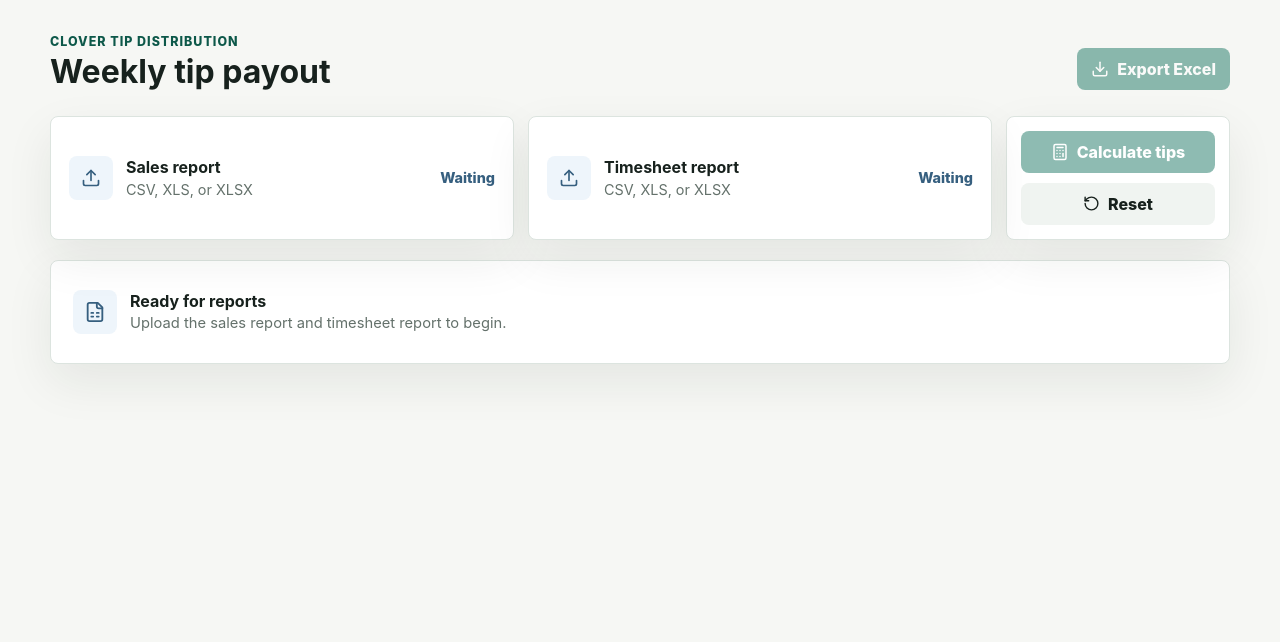
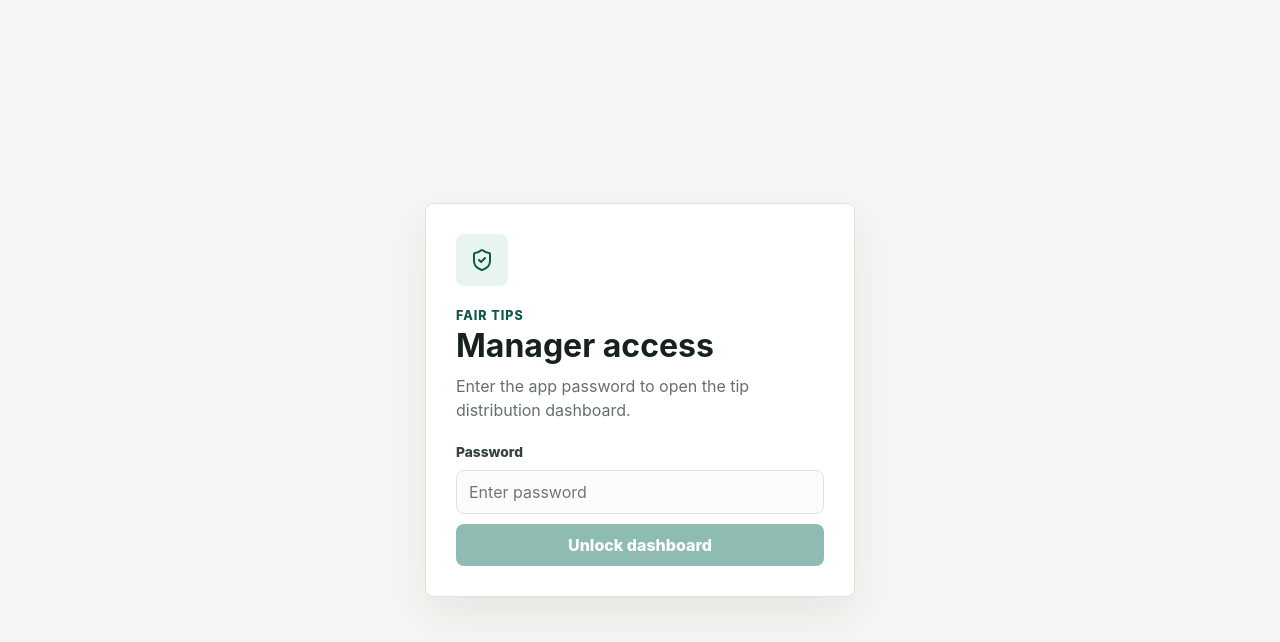
Before and after one commit to ralphgmorente/fair-tips, a Next.js app: page / in a window 1280 px wide. Shown: the top 642 px of the page. Built offline with nearby package versions, Linux system fonts and the light colour scheme.

Commit message:
Add access login

```diff
--- /dev/null
+++ b/app/api/unlock/route.ts
@@ -0,0 +1,42 @@
+import { NextResponse } from "next/server";
+import { timingSafeEqual } from "node:crypto";
+
+export async function POST(request: Request) {
+  const configuredPassword = process.env.FAIR_TIPS_PASSWORD || process.env.APP_PASSWORD;
+
+  if (!configuredPassword) {
+    return NextResponse.json(
+      {
+        ok: false,
+        message: "Password is not configured. Set FAIR_TIPS_PASSWORD in the environment."
+      },
+      { status: 500 }
+    );
+  }
+
+  const body = (await request.json().catch(() => null)) as { password?: unknown } | null;
+  const submittedPassword = typeof body?.password === "string" ? body.password : "";
+
+  if (!submittedPassword || !passwordsMatch(submittedPassword, configuredPassword)) {
+    return NextResponse.json(
+      {
+        ok: false,
+        message: "Password is incorrect."
+      },
+      { status: 401 }
+    );
+  }
+
+  return NextResponse.json({ ok: true });
+}
+
+function passwordsMatch(submittedPassword: string, configuredPassword: string) {
+  const submitted = Buffer.from(submittedPassword);
+  const configured = Buffer.from(configuredPassword);
+
+  if (submitted.length !== configured.length) {
+    return false;
+  }
+
+  return timingSafeEqual(submitted, configured);
+}
--- a/app/globals.css
+++ b/app/globals.css
@@ -50,12 +50,85 @@
   padding: 34px 0 52px;
 }
 
+.access-shell {
+  display: grid;
+  min-height: 100vh;
+  place-items: center;
+  padding: 24px;
+}
+
+.password-card {
+  display: grid;
+  gap: 22px;
+  width: min(100%, 430px);
+  padding: 30px;
+  background: var(--surface);
+  border: 1px solid var(--line);
+  border-radius: 8px;
+  box-shadow: var(--shadow);
+}
+
+.access-icon {
+  display: grid;
+  width: 52px;
+  height: 52px;
+  place-items: center;
+  border-radius: 8px;
+  background: var(--accent-soft);
+  color: var(--accent-dark);
+}
+
+.access-copy {
+  margin: 10px 0 0;
+  color: var(--muted);
+  line-height: 1.5;
+}
+
+.password-form {
+  display: grid;
+  gap: 10px;
+}
+
+.password-form label {
+  color: #34433c;
+  font-size: 0.86rem;
+  font-weight: 850;
+}
+
+.password-form input {
+  width: 100%;
+  min-height: 44px;
+  padding: 0 12px;
+  border: 1px solid var(--line);
+  border-radius: 8px;
+  background: #fbfcfb;
+  color: var(--ink);
+}
+
+.password-form input:focus {
+  border-color: var(--accent);
+  outline: 3px solid rgba(20, 115, 95, 0.18);
+}
+
+.form-error {
+  margin: 0;
+  color: var(--danger);
+  font-size: 0.9rem;
+  font-weight: 750;
+}
+
 .app-header {
   display: flex;
   align-items: end;
   justify-content: space-between;
   gap: 18px;
   margin-bottom: 26px;
+}
+
+.header-actions {
+  display: flex;
+  align-items: center;
+  gap: 10px;
 }
 
 .eyebrow {
@@ -239,6 +312,10 @@
 
 .primary-button.compact {
   min-width: 148px;
+}
+
+.secondary-button.compact {
+  min-width: 92px;
 }
 
 .secondary-button {
@@ -571,6 +648,15 @@
     width: 100%;
   }
 
+  .header-actions {
+    width: 100%;
+  }
+
+  .header-actions .primary-button,
+  .header-actions .secondary-button {
+    flex: 1;
+  }
+
   .upload-grid,
   .action-panel {
     grid-template-columns: 1fr;
@@ -685,6 +771,19 @@
     font-size: 1.62rem;
   }
 
+  .password-card {
+    padding: 22px;
+  }
+
+  .header-actions {
+    flex-direction: column;
+  }
+
+  .header-actions .primary-button,
+  .header-actions .secondary-button {
+    width: 100%;
+  }
+
   .upload-panel {
     grid-template-columns: 40px minmax(0, 1fr);
     min-height: 110px;
--- a/app/page.tsx
+++ b/app/page.tsx
@@ -8,10 +8,12 @@
   Download,
   FileCheck2,
   FileSpreadsheet,
+  LockKeyhole,
   RotateCcw,
+  ShieldCheck,
   Upload
 } from "lucide-react";
-import { useMemo, useState } from "react";
+import { FormEvent, useEffect, useMemo, useState } from "react";
 import { exportTipWorkbook } from "@/lib/export-results";
 import { readSpreadsheetFile } from "@/lib/spreadsheet-file";
 import {
@@ -40,6 +42,7 @@
 };
 
 export default function Home() {
+  const [isUnlocked, setIsUnlocked] = useState(false);
   const [salesUpload, setSalesUpload] = useState<UploadState>(emptyUpload);
   const [timesheetUpload, setTimesheetUpload] = useState<UploadState>(emptyUpload);
   const [result, setResult] = useState<CalculationResult | null>(null);
@@ -48,6 +51,21 @@
   const canCalculate = uploadsReady;
   const hasErrors = result?.issues.some((issue) => issue.severity === "error") ?? false;
   const blockingUploadError = Boolean(salesUpload.error || timesheetUpload.error);
+
+  useEffect(() => {
+    setIsUnlocked(sessionStorage.getItem("fairTipsUnlocked") === "true");
+  }, []);
+
+  function handleUnlock() {
+    sessionStorage.setItem("fairTipsUnlocked", "true");
+    setIsUnlocked(true);
+  }
+
+  function handleLock() {
+    sessionStorage.removeItem("fairTipsUnlocked");
+    setIsUnlocked(false);
+    handleReset();
+  }
 
   async function handleUpload(kind: "sales" | "timesheet", file: File | null) {
     if (!file) {
@@ -90,6 +108,10 @@
     setResult(null);
   }
 
+  if (!isUnlocked) {
+    return <PasswordGate onUnlock={handleUnlock} />;
+  }
+
   return (
     <main className="page-shell">
       <section className="app-header">
@@ -97,6 +119,11 @@
           <p className="eyebrow">Clover Tip Distribution</p>
           <h1>Weekly tip payout</h1>
         </div>
+        <div className="header-actions">
+          <button className="secondary-button compact" type="button" onClick={handleLock}>
+            <LockKeyhole aria-hidden="true" size={17} />
+            Lock
+          </button>
           <button
             className="primary-button compact"
             type="button"
@@ -106,6 +133,7 @@
             <Download aria-hidden="true" size={18} />
             Export Excel
           </button>
+        </div>
       </section>
 
       <section className="upload-grid" aria-label="Report uploads">
@@ -156,6 +184,72 @@
           uploadsReady={uploadsReady}
         />
       )}
+    </main>
+  );
+}
+
+function PasswordGate({ onUnlock }: { onUnlock: () => void }) {
+  const [password, setPassword] = useState("");
+  const [error, setError] = useState("");
+  const [isChecking, setIsChecking] = useState(false);
+
+  async function handleSubmit(event: FormEvent<HTMLFormElement>) {
+    event.preventDefault();
+    setError("");
+    setIsChecking(true);
+
+    try {
+      const response = await fetch("/api/unlock", {
+        method: "POST",
+        headers: {
+          "Content-Type": "application/json"
+        },
+        body: JSON.stringify({ password })
+      });
+      const data = (await response.json()) as { ok?: boolean; message?: string };
+
+      if (!response.ok || !data.ok) {
+        setError(data.message || "Password is incorrect.");
+        return;
+      }
+
+      onUnlock();
+    } catch {
+      setError("Unable to verify the password. Try again.");
+    } finally {
+      setIsChecking(false);
+    }
+  }
+
+  return (
+    <main className="access-shell">
+      <section className="password-card" aria-label="Password required">
+        <span className="access-icon">
+          <ShieldCheck aria-hidden="true" size={24} />
+        </span>
+        <div>
+          <p className="eyebrow">Fair Tips</p>
+          <h1>Manager access</h1>
+          <p className="access-copy">
+            Enter the app password to open the tip distribution dashboard.
+          </p>
+        </div>
+        <form className="password-form" onSubmit={handleSubmit}>
+          <label htmlFor="app-password">Password</label>
+          <input
+            id="app-password"
+            type="password"
+            autoComplete="current-password"
+            value={password}
+            onChange={(event) => setPassword(event.target.value)}
+            placeholder="Enter password"
+          />
+          {error ? <p className="form-error">{error}</p> : null}
+          <button className="primary-button" type="submit" disabled={!password || isChecking}>
+            {isChecking ? "Checking..." : "Unlock dashboard"}
+          </button>
+        </form>
+      </section>
     </main>
   );
 }
```
Lines whose indentation alone changed are shown as unchanged.
